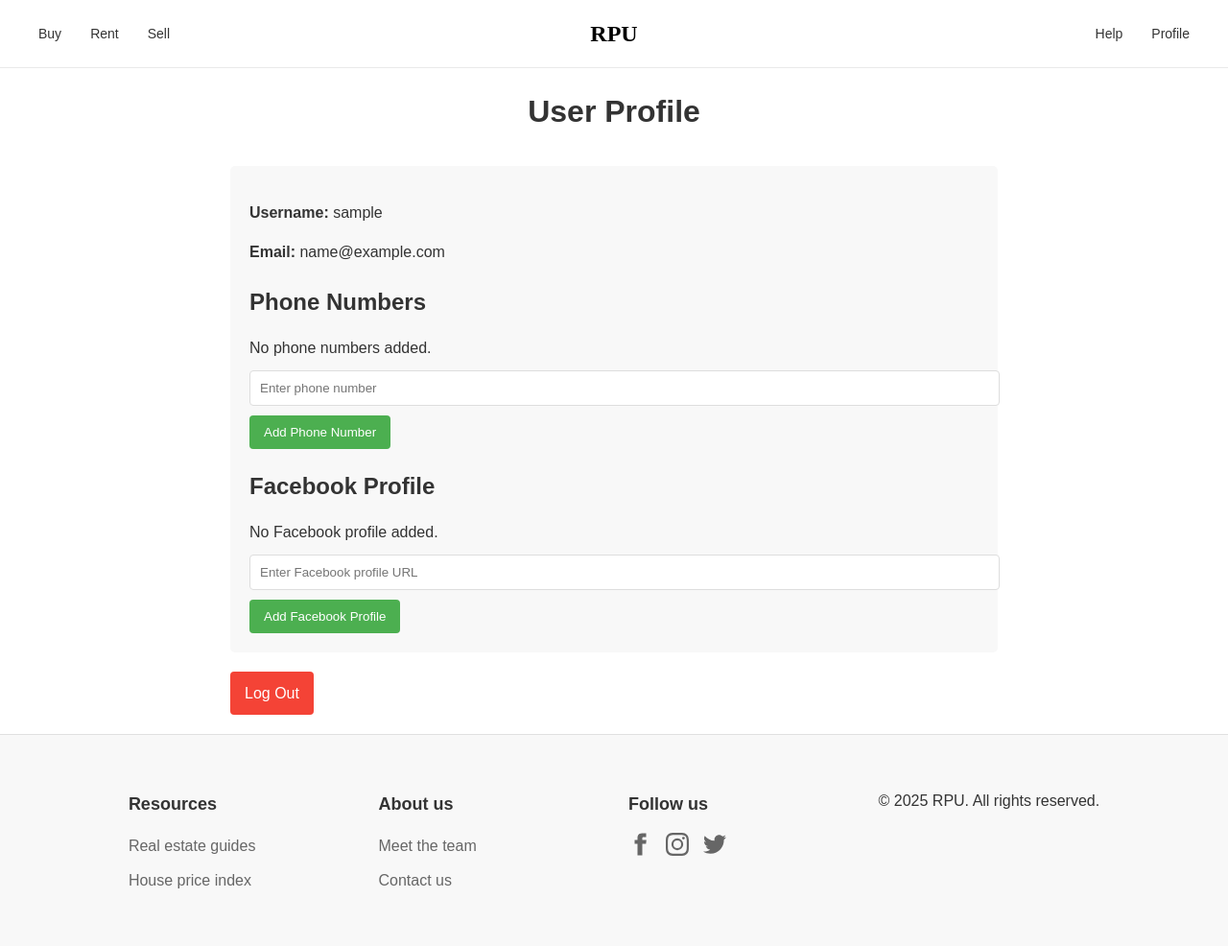
After one commit to luceeganasi/real-property-unit-navigator, a PHP site: page /pages/profile.php in a window 1280 px wide. The commit adds this page. Shown: the whole page at 96% size. Run offline with PHP 8.4, Linux system fonts and the light colour scheme; the visitor is signed in with stand-in values (Sample User, id 1); data that the repository does not hold is empty.

Commit message:
refactor codes, add profile page, add sell page, can now list property, etc.

```diff
--- a/src/assets/css/style.css
+++ b/src/assets/css/style.css
@@ -389,3 +389,78 @@ body {
         grid-template-columns: 1fr;
     }
 }
+
+/* Existing styles... */
+
+/* Profile Page Styles */
+.container {
+    max-width: 800px;
+    margin: 0 auto;
+    padding: 70px 20px 20px 20px;
+}
+
+h1 {
+    color: #333;
+    text-align: center;
+    margin-bottom: 30px;
+}
+
+.profile-info {
+    background-color: #f8f8f8;
+    border-radius: 5px;
+    padding: 20px;
+    margin-bottom: 20px;
+}
+
+.profile-info p {
+    margin-bottom: 10px;
+}
+
+.profile-info h2 {
+    color: #333;
+    margin-top: 20px;
+    margin-bottom: 10px;
+}
+
+.profile-info ul {
+    list-style-type: none;
+    padding-left: 0;
+}
+
+.add-form {
+    margin-top: 10px;
+}
+
+.add-form input[type="text"] {
+    width: 100%;
+    padding: 10px;
+    margin-bottom: 10px;
+    border: 1px solid #ddd;
+    border-radius: 4px;
+}
+
+.add-form button {
+    background-color: #4CAF50;
+    color: white;
+    padding: 10px 15px;
+    border: none;
+    border-radius: 4px;
+    cursor: pointer;
+}
+
+.add-form button:hover {
+    background-color: #45a049;
+}
+
+.logout-btn {
+    display: inline-block;
+    background-color: #f44336;
+    color: white;
+    padding: 10px 15px;
+    text-decoration: none;
+    border-radius: 4px;
+}
+
+.logout-btn:hover {
+    background-color: #d32f2f;
+}
--- /dev/null
+++ b/src/includes/profile-header.php
@@ -0,0 +1,28 @@
+<!DOCTYPE html>
+<html lang="en">
+<head>
+    <meta charset="UTF-8">
+    <meta name="viewport" content="width=device-width, initial-scale=1.0">
+    <title>RPU Real Estate</title>
+    <link rel="stylesheet" href="../assets/css/style.css">
+</head>
+<body>
+    <header class="header">
+        <nav class="nav-container">
+            <div class="nav-left">
+                <a href="/pages/buy.php" class="nav-link">Buy</a>
+                <a href="/pages/rent.php" class="nav-link">Rent</a>
+                <a href="/pages/sell.php" class="nav-link">Sell</a>
+            </div>
+
+            <div class="nav-center">
+                <a href="/">RPU</a>
+            </div>
+
+            <div class="nav-right">
+                <a href="/pages/help.php" class="nav-link">Help</a>
+                <a href="/pages/profile.php" class="nav-link">Profile</a>
+            </div>
+        </nav>
+    </header>
+    <main>
--- a/src/models/login.php
+++ b/src/models/login.php
@@ -15,7 +15,7 @@
             $hashed_password = md5(md5($row['user_id'].$password));
             if ($hashed_password == $row['password_hash']) {
                 $user = [
-                    'id' => $row['user_id'],
+                    'user_id' => $row['user_id'],
                     'name' => $row['username']
                 ];
             }
--- a/src/models/signup.php
+++ b/src/models/signup.php
@@ -33,7 +33,7 @@
                 if($result = $conn->query($query)) {
                     $row = $result->fetch_array(MYSQLI_ASSOC);
                     $user = [
-                        'id' => $row['user_id'],
+                        'user_id' => $row['user_id'],
                         'name' => $row['username'],
                         'email' => $row['email']
                     ];
--- /dev/null
+++ b/src/pages/logout.php
@@ -0,0 +1,6 @@
+<?php
+session_start();
+session_destroy();
+header("Location: login.php");
+exit();
+?>
--- /dev/null
+++ b/src/pages/profile.php
@@ -0,0 +1,86 @@
+<?php
+session_start();
+require_once '../config/database.php';
+
+// Check if user is logged in
+if (!isset($_SESSION['user_id'])) {
+    header("Location: login.php");
+    exit();
+}
+
+$user_id = $_SESSION['user_id'];
+
+// Fetch user data
+$stmt = $conn->prepare("SELECT username, email, phone_number, facebook_profile FROM users WHERE user_id = ?");
+$stmt->bind_param("i", $user_id);
+$stmt->execute();
+$result = $stmt->get_result();
+$user = $result->fetch_assoc();
+
+$phone_numbers = $user['phone_number'] ? explode(',', $user['phone_number']) : [];
+
+// Handle form submissions
+if ($_SERVER['REQUEST_METHOD'] === 'POST') {
+    if (isset($_POST['add_phone'])) {
+        $new_phone = $_POST['new_phone'];
+        if (count($phone_numbers) < 2 && !empty($new_phone)) {
+            $phone_numbers[] = $new_phone;
+            $updated_phones = implode(',', $phone_numbers);
+            $update_stmt = $conn->prepare("UPDATE users SET phone_number = ? WHERE user_id = ?");
+            $update_stmt->bind_param("si", $updated_phones, $user_id);
+            $update_stmt->execute();
+        }
+    } elseif (isset($_POST['add_facebook'])) {
+        $facebook_profile = $_POST['facebook_profile'];
+        $update_stmt = $conn->prepare("UPDATE users SET facebook_profile = ? WHERE user_id = ?");
+        $update_stmt->bind_param("si", $facebook_profile, $user_id);
+        $update_stmt->execute();
+        $user['facebook_profile'] = $facebook_profile;
+    }
+}
+
+?>
+
+<?php include "../includes/profile-header.php"; ?>
+    <div class="container">
+        <h1>User Profile</h1>
+        <div class="profile-info">
+            <p><strong>Username:</strong> <?php echo htmlspecialchars($user['username']); ?></p>
+            <p><strong>Email:</strong> <?php echo htmlspecialchars($user['email']); ?></p>
+
+            <h2>Phone Numbers</h2>
+            <?php if (!empty($phone_numbers)): ?>
+                <ul>
+                    <?php foreach ($phone_numbers as $phone): ?>
+                        <li><?php echo htmlspecialchars($phone); ?></li>
+                    <?php endforeach; ?>
+                </ul>
+            <?php else: ?>
+                <p>No phone numbers added.</p>
+            <?php endif; ?>
+
+            <?php if (count($phone_numbers) < 2): ?>
+                <form action="profile.php" method="POST" class="add-form">
+                    <input type="text" name="new_phone" placeholder="Enter phone number" required>
+                    <button type="submit" name="add_phone">Add Phone Number</button>
+                </form>
+            <?php endif; ?>
+
+            <h2>Facebook Profile</h2>
+            <?php if (!empty($user['facebook_profile'])): ?>
+                <p><?php echo htmlspecialchars($user['facebook_profile']); ?></p>
+            <?php else: ?>
+                <p>No Facebook profile added.</p>
+            <?php endif; ?>
+
+            <?php if (empty($user['facebook_profile'])): ?>
+                <form action="profile.php" method="POST" class="add-form">
+                    <input type="text" name="facebook_profile" placeholder="Enter Facebook profile URL" required>
+                    <button type="submit" name="add_facebook">Add Facebook Profile</button>
+                </form>
+            <?php endif; ?>
+        </div>
+
+        <a href="logout.php" class="logout-btn">Log Out</a>
+    </div>
+<?php include '../includes/footer.php'; ?>
```
Also changed, not shown: src/pages/list-property.php (added, +195 -0 lines), src/pages/login.php (+4 -4 lines), src/pages/sell.php (+11 -0 lines), src/pages/signup.php (+4 -4 lines), src/uploads/properties/462562801_580608847855237_1477585962369776689_n.jpg (added), src/uploads/properties/462586221_2023948844690706_7201949245743917599_n.png (added), src/uploads/properties/bcm1.png (added), src/uploads/properties/bcm2.png (added), 3 other files.
